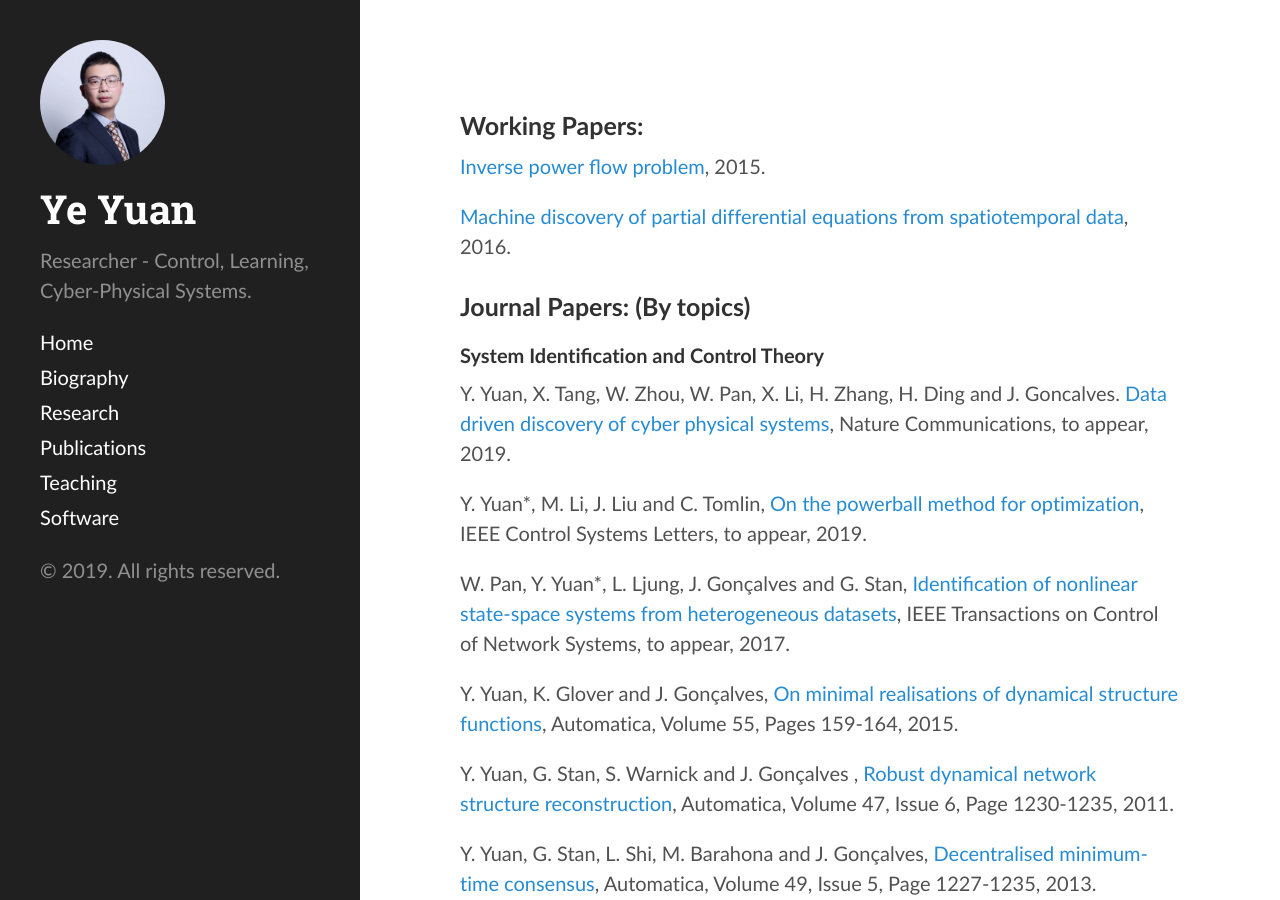
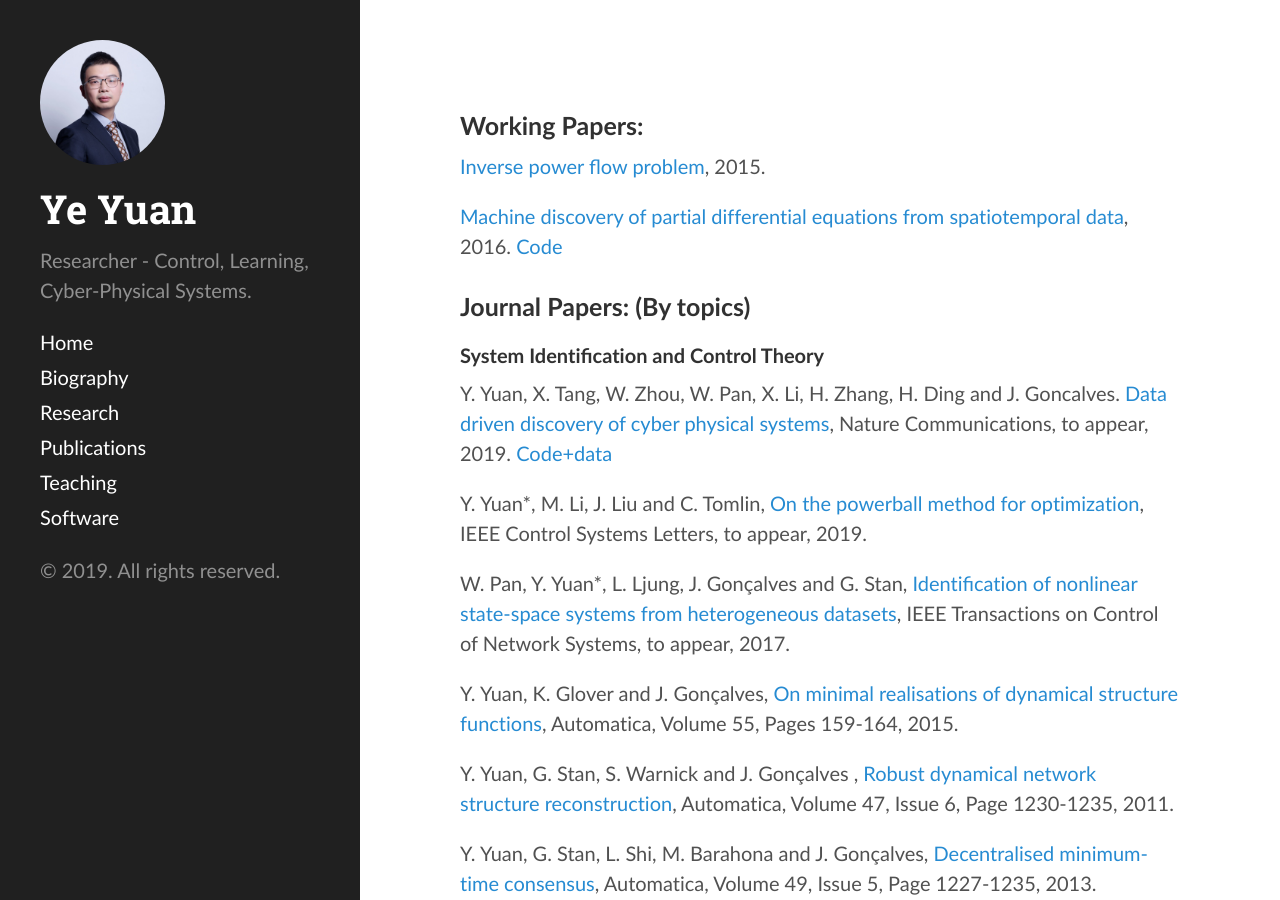
Before and after one commit to yy311/yy311.github.io, a Jekyll site: the page built from publication.md, in a window 1280 px wide and 900 px high. Built offline with Jekyll 4.4.1, drawn with Linux system fonts in a browser that asks for light colours.

Commit message:
Update publication.md

```diff
--- a/publication.md
+++ b/publication.md
@@ -6,13 +6,13 @@
 
 [Inverse power flow problem](https://arxiv.org/abs/1610.06631), 2015.
 
-[Machine discovery of partial differential equations from spatiotemporal data](https://arxiv.org/pdf/1909.06730.pdf), 2016.
+[Machine discovery of partial differential equations from spatiotemporal data](https://arxiv.org/pdf/1909.06730.pdf), 2016. [Code](https://github.com/HAIRLAB/S3d)
 
 <h3>Journal Papers: (By topics)</h3>
 
 <h4>System Identification and Control Theory</h4>
 
-Y. Yuan, X. Tang, W. Zhou, W. Pan, X. Li, H. Zhang, H. Ding and J. Goncalves. [Data driven discovery of cyber physical systems](https://arxiv.org/pdf/1810.00697.pdf), Nature Communications, to appear, 2019.
+Y. Yuan, X. Tang, W. Zhou, W. Pan, X. Li, H. Zhang, H. Ding and J. Goncalves. [Data driven discovery of cyber physical systems](https://arxiv.org/pdf/1810.00697.pdf), Nature Communications, to appear, 2019. [Code+data](https://github.com/HAIRLAB/CPSid)
 
 Y. Yuan*, M. Li, J. Liu and C. Tomlin, [On the powerball method for optimization](https://arxiv.org/abs/1603.07421),  IEEE Control Systems Letters, to appear, 2019.
 
```
